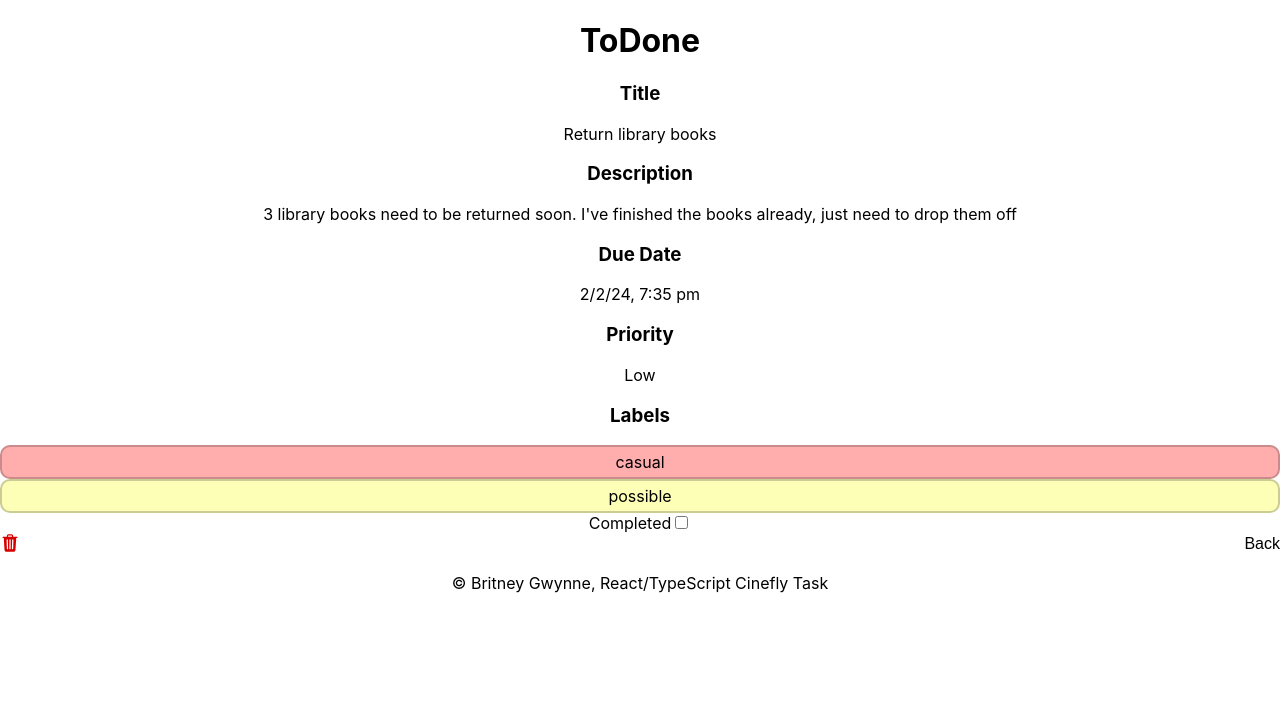
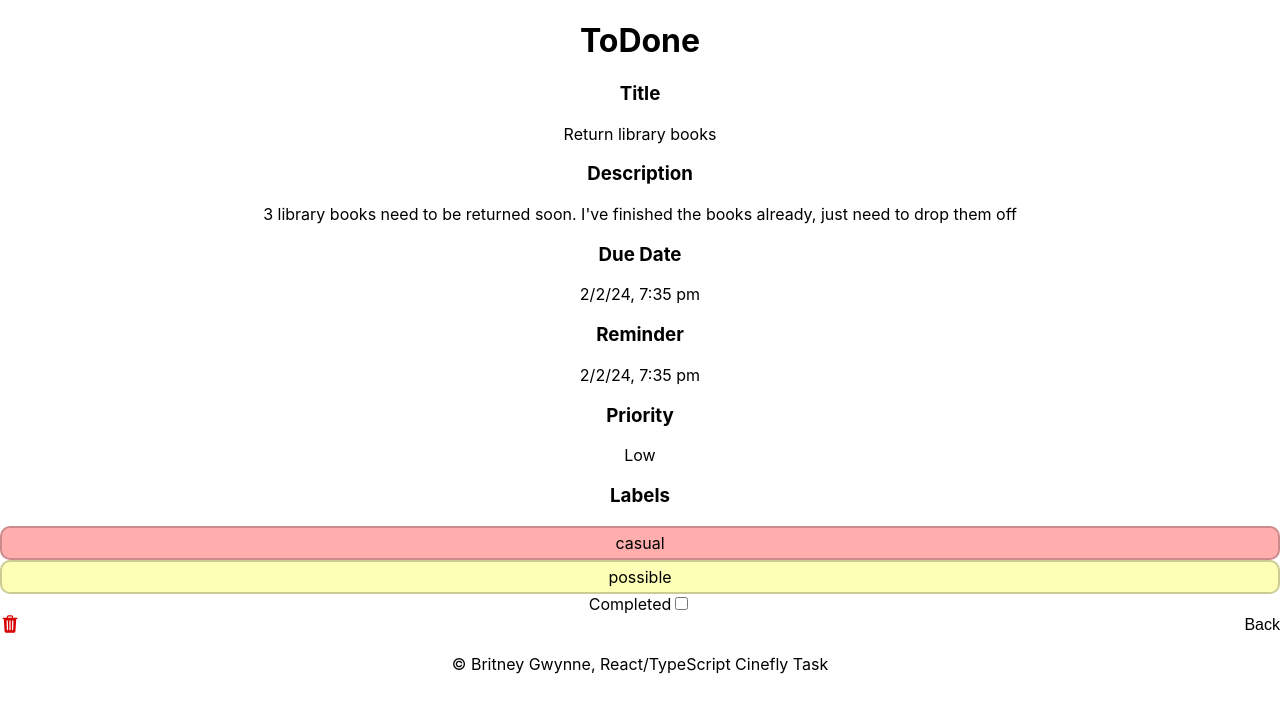
Before and after one commit to brit12345/ReactTaskList, a React (Create React App) app in the folder task-list/: page / in a window 1280 px wide. Both pictures are taken after a click on the element 640 px from the left and 143 px from the top of the page. Shown: the top 712 px of the page. Built offline with nearby package versions, Linux system fonts and the light colour scheme.

Commit message:
Add reminders

```diff
--- a/task-list/src/components/Add.tsx
+++ b/task-list/src/components/Add.tsx
@@ -87,6 +87,11 @@ function Add(){
       </div>
 
       <div className="inputSpacing">
+        <label htmlFor="reminder">Reminder</label>
+        <input type="datetime-local" id="reminder" onChange={(e: ChangeEvent<HTMLInputElement>) => {handleChange(e, "reminder")}}/>
+      </div>
+
+      <div className="inputSpacing">
         <label htmlFor="priority">Priority</label>
         <select id="priority" onChange={(e: ChangeEvent<HTMLSelectElement>) => {handleSelectChange(e, "priority")}}>
           <option value="1">Very Low</option>
--- a/task-list/src/components/Detail.tsx
+++ b/task-list/src/components/Detail.tsx
@@ -54,6 +54,11 @@ function Detail(){
       </div>
 
       <div className="fullWidth">
+        <h3>Reminder</h3>
+        <p>{(new Date(focusTask.reminder)).toLocaleString('en-AU', {hour12: true, dateStyle: "short", timeStyle: "short"})}</p>
+      </div>
+
+      <div className="fullWidth">
         <h3>Priority</h3>
         <p>{word}</p>
       </div>
--- a/task-list/src/components/Edit.tsx
+++ b/task-list/src/components/Edit.tsx
@@ -82,6 +82,11 @@ function Edit(){
       </div>
 
       <div className="inputSpacing">
+        <label htmlFor="reminder">Reminder</label>
+        <input type="datetime-local" id="reminder" defaultValue={formInputs.reminder} onChange={(e: ChangeEvent<HTMLInputElement>) => {handleChange(e, "reminder")}}/>
+      </div>
+
+      <div className="inputSpacing">
         <label htmlFor="priority">Priority</label>
         <select id="priority" value={formInputs.priority} onChange={(e: ChangeEvent<HTMLSelectElement>) => {handleSelectChange(e, "priority")}}>
           <option value="1">Very Low</option>
```
